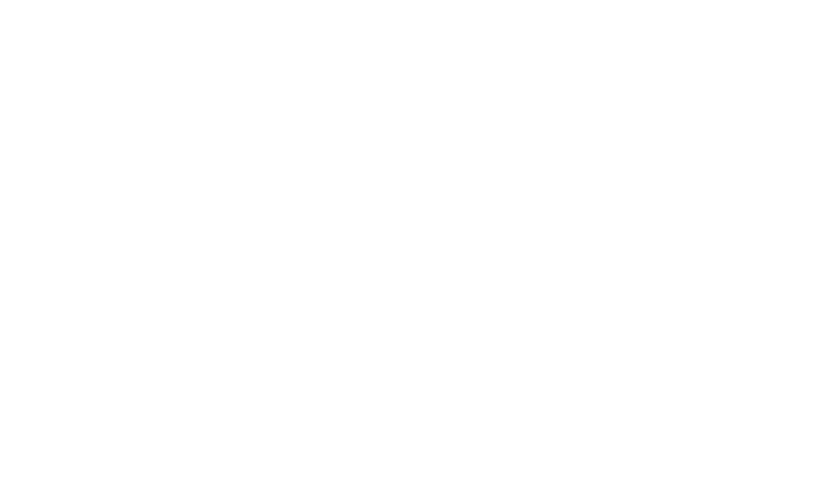
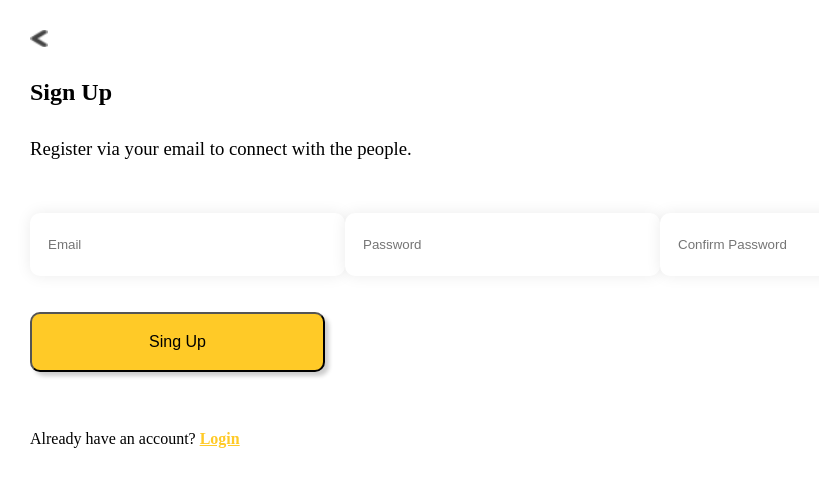
Before and after one commit to juanimexdev/taxiApp, a React app: page /signup in a window 1280 px wide. Shown: the top 486 px of the page, without its empty margins (0-819 px from the left). Built offline with nearby package versions, Linux system fonts and the light colour scheme.

Commit message:
signup view

```diff
--- /dev/null
+++ b/src/assets/styles/containers/_signup.scss
@@ -0,0 +1,34 @@
+@import "../App.scss";
+
+.signup {
+  width: 100%;
+  min-height: 100vh;
+  display: flex;
+  flex-direction: column;
+  padding: 30px;
+
+  &__back {
+    width: 18px;
+    height: 17px;
+    margin-bottom: 32px;
+  }
+  &__title {
+    margin-bottom: 32px;
+  }
+  &__subtitle {
+    margin-bottom: 25px;
+    font-weight: normal;
+  }
+  form {
+    margin: 16px 0px;
+  }
+  &__social-title {
+    margin: 50px 0px 0px;
+  }
+
+  &__login {
+      color: $yellow;
+      font-weight: bold;
+      text-decoration: underline;
+  }
+}
--- /dev/null
+++ b/src/containers/SignUp.jsx
@@ -0,0 +1,21 @@
+import React from "react";
+import arroyLeft from "../assets/images/arrow-left.png";
+import("../assets/styles/containers/_signup.scss");
+
+const SignUp = () => (
+  <div className='signup'>
+    <img src={arroyLeft} alt='Arrow left' className='signup__back' />
+    <h2 className='signup__title'>Sign Up</h2>
+    <h3 className='signup__subtitle'>
+      Register via your email to connect with the people.
+    </h3>
+    <form>
+      <input type='text' placeholder='Email' />
+      <input type='password' placeholder='Password' />
+      <input type='password' placeholder='Confirm Password' />
+    </form>
+    <button>Sing Up</button>
+    <p className='signup__social-title'>Already have an account? <span className='signup__login'>Login</span></p>
+  </div>
+);
+export default SignUp;
--- a/src/routes/App.js
+++ b/src/routes/App.js
@@ -3,6 +3,7 @@
 import { createBrowserHistory } from 'history';
 import Splash from '../containers/Splash';
 import Login from '../containers/Login';
+import SignUp from '../containers/SignUp';
 
 const history = createBrowserHistory();
 const App = () => (
@@ -10,6 +11,7 @@
     <Switch>
       <Route exact path='/' component={Splash} />
       <Route exact path='/login' component={Login} />
+      <Route exact path='/signup' component={SignUp} />
     </Switch>
   </Router>
 );
```
